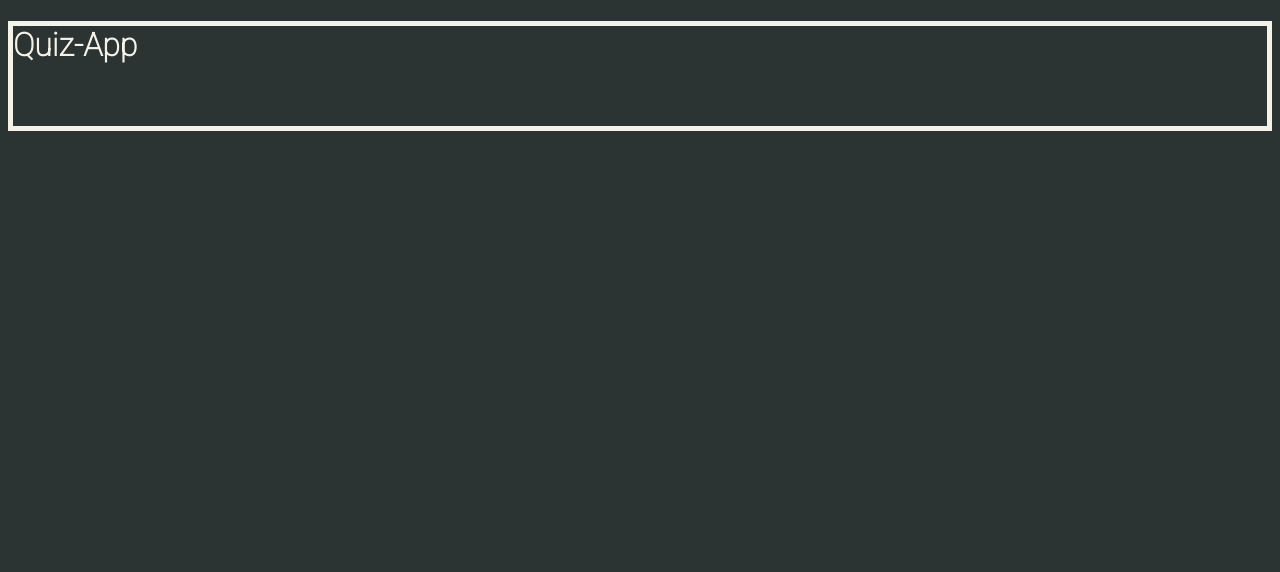
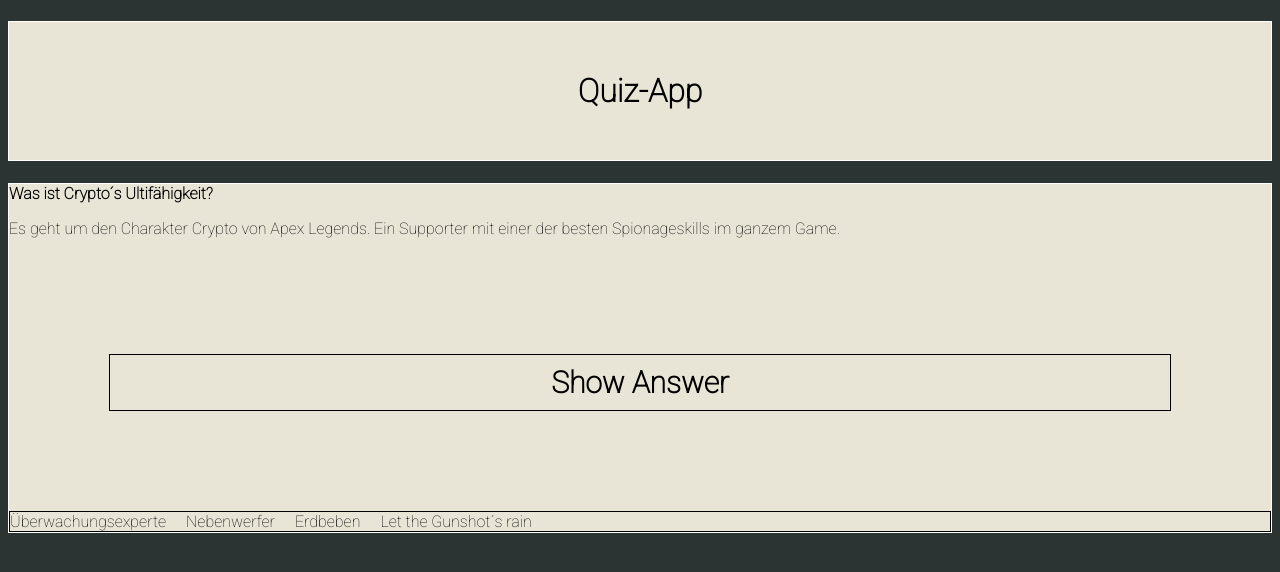
Before and after one commit to ScherwinBidar/Quiz-App, a website: page index.html in a window 1280 px wide. Drawn offline with Linux system fonts and the light colour scheme.

Commit message:
second commit

```diff
--- a/Style/Base.css
+++ b/Style/Base.css
@@ -2,4 +2,5 @@
   background-color: #2c3333;
   color: #f5f2e7;
   font-family: roboto;
+
 }
--- /dev/null
+++ b/Style/components/Quizz-App.css
@@ -0,0 +1,8 @@
+.box1 {
+  border: solid 1px white;
+  display: fleX;
+  justify-content: center;
+  padding: 50px;
+  background-color: #e9e5d6;
+  color: black;
+}
--- a/Style/components/card.css
+++ b/Style/components/card.css
@@ -0,0 +1,44 @@
+.card1 {
+  border: solid 1px white;
+  display: grid;
+  background-color: #e9e5d6;
+  color: black;
+}
+
+.question1 {
+}
+
+.buttonShowAnswer {
+  border: solid 1px black;
+  margin: 100px;
+  padding: 10px;
+  display: flex;
+  justify-content: center;
+  font-size: 30px;
+}
+
+.Answer1 {
+  border: solid 1px black;
+  display: flex;
+  gap: 20px;
+}
+
+.answer1-1 {
+  border: solid 1px black;
+  padding: 10px;
+}
+
+.answer1-2 {
+  border: solid 1px black;
+  padding: 10px;
+}
+
+.answer1-3 {
+  border: solid 1px black;
+  padding: 10px;
+}
+
+.answer1-4 {
+  border: solid 1px black;
+  padding: 10px;
+}
--- a/Style/components/h1.css
+++ /dev/null
@@ -1,5 +0,0 @@
-.box1 {
-  border: solid #f5f2e7 5px;
-  height: 100px;
-  display: flex;
-}
--- a/index.html
+++ b/index.html
@@ -6,9 +6,31 @@
     <meta name="viewport" content="width=device-width, initial-scale=1.0">
     <title>Quizz-App</title>
     <link rel="stylesheet" href="style.css">
+    <script src=""></script>
 </head>
 <body>
     <h1 class="box1">Quiz-App</h1>
+    <div class="card1">
+        <div class="Question1">
+            <strong>Was ist Crypto´s Ultifähigkeit?</strong>
+            <p>Es geht um den Charakter Crypto von Apex Legends.
+                Ein Supporter mit einer der besten Spionageskills im ganzem Game.
+            </p>
+        </div>
+        <div class="buttonShowAnswer">
+            <strong>Show Answer</strong>
+        </div>
+        <div class="Answer1">
+            <div class="answer1.1">Überwachungsexperte</div>
+            <div class="answer1.2">Nebenwerfer</div>
+            <div class="answer1.3">Erdbeben</div>
+            <div class="answer1.4">Let the Gunshot´s rain</div>
+        </div>
+
+
+
+    </div>
+
 
 
 
--- a/style.css
+++ b/style.css
@@ -1,4 +1,4 @@
 @import url("https://fonts.googleapis.com/css2?family=Roboto:wght@100&display=swap");
 @import "/Style/Base.css";
 @import "/Style/components/card.css";
-@import "/Style/components/h1.css";
+@import "/Style/components/Quizz-App.css";
```
